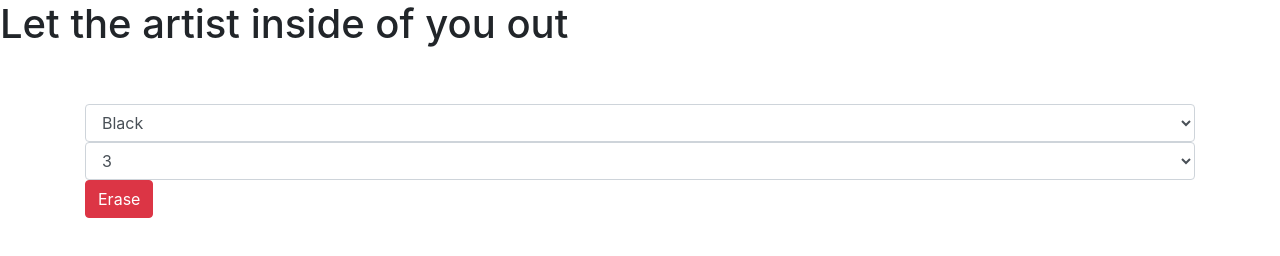
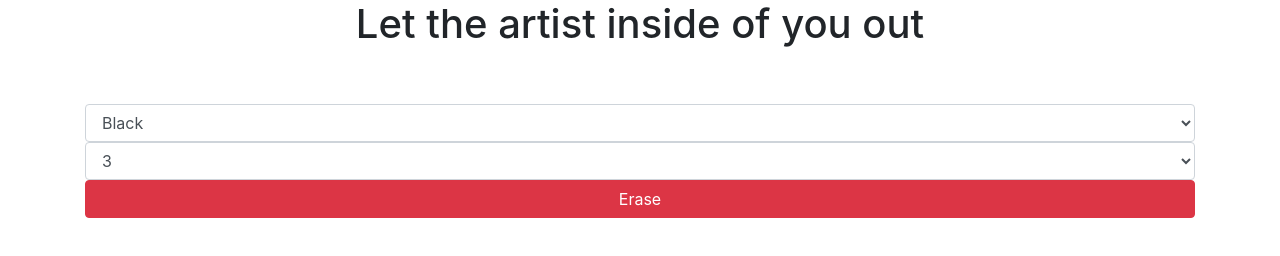
Before and after one commit to Sanmonsua/drawer-svg, a plain HTML site: page index.html in a window 1280 px wide. Drawn offline with nearby package versions, Linux system fonts and the light colour scheme.

Commit message:
Improves ui and fixes bugs

```diff
--- a/index.html
+++ b/index.html
@@ -7,7 +7,7 @@
     <link rel="stylesheet" href="https://maxcdn.bootstrapcdn.com/bootstrap/4.0.0/css/bootstrap.min.css" integrity="sha384-Gn5384xqQ1aoWXA+058RXPxPg6fy4IWvTNh0E263XmFcJlSAwiGgFAW/dAiS6JXm" crossorigin="anonymous">
   </head>
   <body>
-    <h1>Let the artist inside of you out</h1>
+    <h1 class="text-center">Let the artist inside of you out</h1>
     <div class="container py-5">
       <select class="form-control" id="color">
         <option value="black" selected>Black</option>
@@ -27,7 +27,7 @@
         <option value="9">9</option>
         <option value="10">10</option>
       </select>
-      <button id="erase" class="btn btn-danger">Erase</button>
+      <button id="erase" class="btn btn-danger btn-block">Erase</button>
     </div>
     <svg id="canvas"></svg>
   </body>
--- a/index.js
+++ b/index.js
@@ -7,7 +7,9 @@ document.addEventListener('DOMContentLoaded', () =>{
   function render() {
     svg = d3.select('#canvas')
                 .attr('height', window.innerHeight)
-                .attr('width', window.innerWidth);
+                .attr('width', window.innerWidth)
+                .attr('border', 1)
+                ;
 
     svg.on('mouseup', () =>{
       drawing = false;
```
